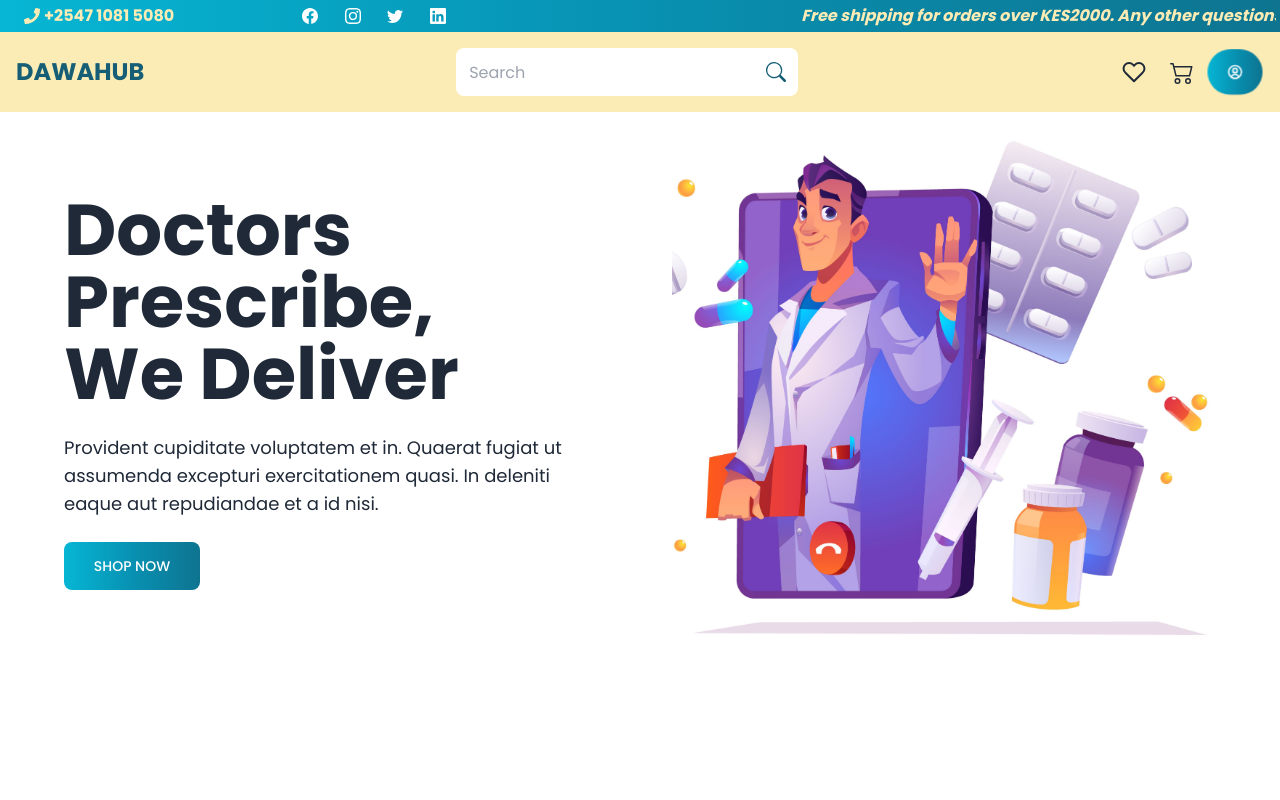
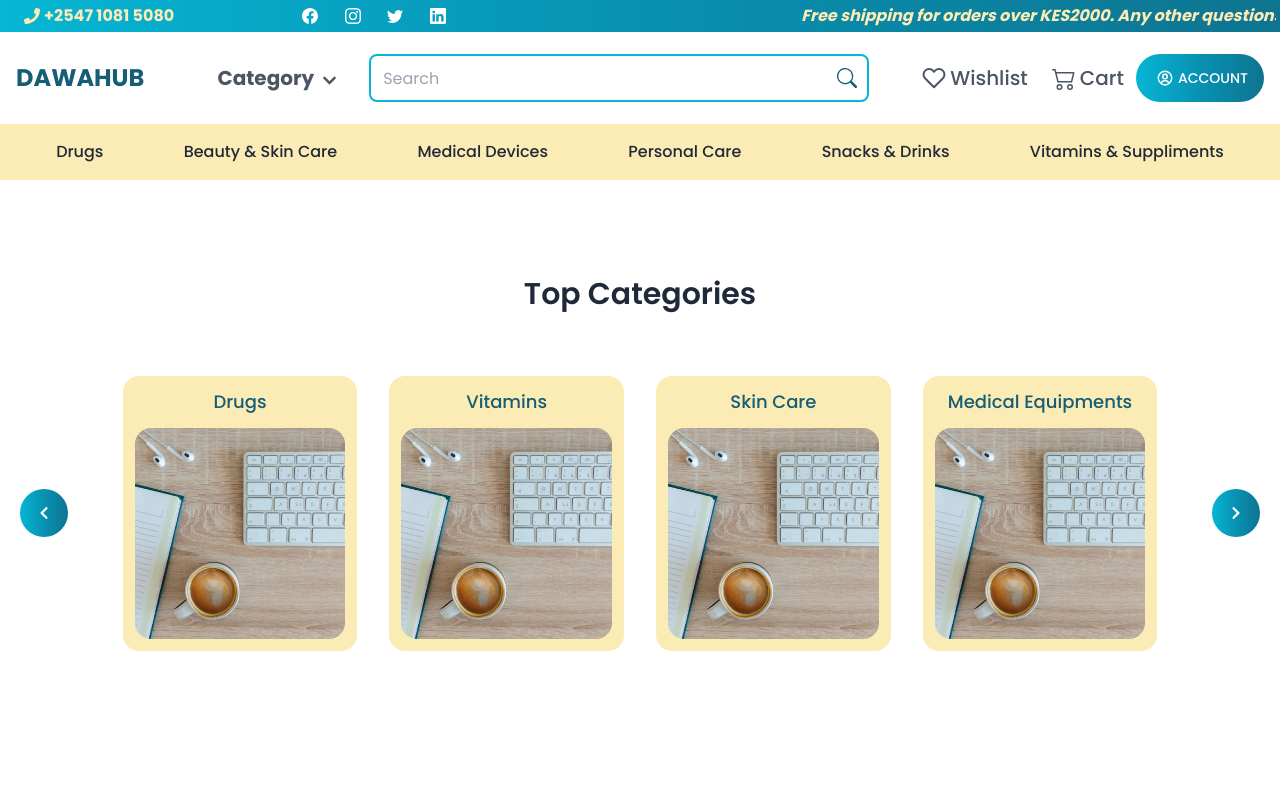
Before and after one commit to Vabrise-Technologies-Ltd/dawahub, a React (Vite) app: page / in a window 1280 px wide. Shown: the top 800 px of the page. Built offline with nearby package versions, Linux system fonts and the light colour scheme.

Commit message:
fix: add dropdoen-hover effect to navbar

```diff
--- a/src/App.jsx
+++ b/src/App.jsx
@@ -1,6 +1,7 @@
 // import { useState } from 'react'
 import { BrowserRouter, Route, Routes } from 'react-router-dom'
 import './App.css'
+import BottomNav from './components/BottomNav'
 import Footer from './components/Footer'
 import Navbar from './components/Navbar'
 import TopNav from './components/TopNav'
@@ -23,6 +24,7 @@ function App() {
       <BrowserRouter>
         <TopNav />
         <Navbar />
+        <BottomNav />
         <Routes>
           <Route path='/login' element={ <Login /> } />
           <Route path='/signup' element={ <Signup /> } />
--- /dev/null
+++ b/src/components/BottomNav.jsx
@@ -0,0 +1,32 @@
+import { Link } from "react-router-dom";
+
+const BottomNav = () => {
+    return (
+        <>
+            <div className="bg-[#FBEBB5] p-4">
+                <div className="md:flex justify-around items-center font-medium text-gray-800">
+                    <Link className="" to='/drugs'>
+                        Drugs
+                    </Link>
+                    <Link className="" to='/beautyskincare'>
+                        Beauty & Skin Care
+                    </Link>
+                    <Link className="" to='/medicaldevices'>
+                        Medical Devices
+                    </Link>
+                    <Link className="" to='/beautyskincare'>
+                        Personal Care
+                    </Link>
+                    <Link className="" to='/beautyskincare'>
+                        Snacks & Drinks
+                    </Link>
+                    <Link className="" to='/beautyskincare'>
+                        Vitamins & Suppliments
+                    </Link>
+                </div>
+            </div>
+        </>
+     );
+}
+
+export default BottomNav;
--- a/src/components/Navbar.jsx
+++ b/src/components/Navbar.jsx
@@ -1,18 +1,23 @@
 import { Link } from "react-router-dom";
-import { BiSearch, BiUserCircle } from "react-icons/bi"
+import { BiUserCircle } from "react-icons/bi"
 import { FiHeart } from "react-icons/fi"
 import { BsCart2, BsSearch } from "react-icons/bs"
-import { FaBars, FaChevronDown, FaTimes } from "react-icons/fa"
+import { FaBars, FaTimes, FaChevronDown } from "react-icons/fa"
 import { useState } from "react";
 import data from "../data/menu.json"
-
 
 const Navbar = () => {
     const [open, setOpen] = useState(false);
 
+    const handleSearch = (e) => {
+        e.preventDefault()
+
+        console.log("searching...")
+    }
+
     return (
         <>
-            <nav className="bg-[#FBEBB5] p-4 top-0 left-0 static z-[100] shadow-xl">
+            <nav className="px-4 top-0 left-0 static z-[100] shadow-xl">
                 <div className="md:flex justify-between items-center">
                     <div className="flex justify-between items-center">
                         <Link
@@ -28,41 +33,49 @@ const Navbar = () => {
 
                     <div className="md:flex hidden text-gray-700'">
                         <ul className="flex items-center font-medium">
-                            {/* <div className="dropdown dropdown-end">
-                                <label tabIndex={0} className="rounded-btn flex items-center">
-                                     Category <FaChevronDown className="mx-1"/>
-                                </label>
-                                <ul tabIndex={0} className="menu dropdown-content p-2 shadow bg-base-100 rounded-box w-40 mt-2">
+                            <p className="p-8 group font-bold text-gray-600 hover:text-cyan-800 cursor-pointer ">
+                                <div className="flex gap-2 text-xl items-center">
+                                    <p>Category </p>
+                                    <FaChevronDown className="font-bold mt-1 " size={15} />
+                                </div>
+                                <div className="hidden font-medium z-10 group-hover:block text-white absolute bg-cyan-700 rounded-xl border-none mt-2 py-2 w-[250px] h-[180px] ">
                                     {data.mainNav.map((nav) => (
                                         <li
-                                            key={nav.id}>
+                                            key={nav.id}
+                                            className="px-4 "
+                                            >
                                             <Link to={nav.route}>
                                                 {nav.name}
+                                                <hr className="my-2" />
                                             </Link>
                                         </li>
                                     ))}
-                                </ul>
-                            </div> */}
-                            <div className="relative flex items-center">
-                                <input type="text" placeholder="Search" className="input px-3" />
-                                <button className="p-3 border-none absolute top-0 right-0 bottom-0">
+                                </div>
+                            </p>
+
+                            <form onSubmit={handleSearch} className="relative flex items-center">
+                                <input type="text" placeholder="Search" className="input px-3 border-2 border-cyan-500 lg:w-[500px] w-full" />
+                                <button onClick={handleSearch} className="absolute inset-y-0 right-0 flex items-center pr-3 pointer-events-none">
                                     <BsSearch className="text-cyan-800 text-xl" />
                                 </button>
-                            </div>
+                            </form>
                         </ul>
                     </div>
 
-                    <div className="md:flex hidden text-gray-700'">
-                        <ul className="flex items-center md:text-2xl text-lg">
-                            <Link className="md:mx-3 mx-1" to='/'>
+                    <div className="md:flex hidden'">
+                        <ul className="flex items-center md:text-2xl text-lg text-gray-600">
+                            <Link className="md:mx-3 mx-1 flex items-center" to='/'>
                                 <FiHeart />
+                                <span className="md:text-xl ml-1 font-medium">Wishlist</span>
                             </Link>
-                            <Link className="md:mx-3 mx-1" to='/cart'>
+                            <Link className="md:mx-3 mx-1 flex items-center" to='/cart'>
                                 <BsCart2 />
+                                <span className="md:text-xl ml-1 font-medium">Cart</span>
                             </Link>
                             <div className="dropdown dropdown-end">
                                 <label tabIndex={0} className="btn rounded-full">
                                     <BiUserCircle className="text-lg mx-1 " />
+                                    Account
                                 </label>
                                 <ul tabIndex={0} className="menu dropdown-content p-2 shadow bg-base-100 rounded-box w-52 mt-4">
                                     <Link className="p-1 m-1 text-base text-cyan-700" to='/login'>
@@ -103,13 +116,13 @@ const Navbar = () => {
                     </ul>
 
                     <ul className="flex flex-col items-center font-medium space-y-8 md:text-2xl text-lg">
-                        <Link className="md:mx-3 mx-1" to='/'>
+                        <Link className="flex items-center space-x-2 md:mx-3 mx-1" to='/'>
                             <FiHeart />
-                            Wishlist
+                            <p>Wishlist</p>
                         </Link>
-                        <Link className="md:mx-3 mx-1" to='/cart'>
+                        <Link className="flex items-center space-x-2 md:mx-3 mx-1" to='/cart'>
                             <BsCart2 />
-                            Cart
+                            <p>Cart</p>
                         </Link>
                         <div className="dropdown dropdown-end">
                             <label tabIndex={0} className="btn rounded-full">
--- a/src/components/TopNav.jsx
+++ b/src/components/TopNav.jsx
@@ -4,13 +4,13 @@ import { FaPhone } from "react-icons/fa";
 const TopNav = () => {
     return (
         <>
-            <div className="flex justify-between bg-gradient-to-r from-cyan-500 to-cyan-700 via-cyan-600 p-1">
-                <div className="grid grid-cols-2 md:gap-32 justify-between items-center px-4">
+            <div className="md:flex justify-between bg-gradient-to-r from-cyan-500 to-cyan-700 via-cyan-600 p-1">
+                <div className="grid grid-cols-2 lg:gap-32  gap-8 justify-between items-center md:px-4">
                     <div className="flex items-center font-bold text-[#FBEBB5]">
                         <FaPhone className="mx-1" />
                         <p>+2547 1081 5080</p>
                     </div>
-                    <div className="grid grid-cols-4 gap-4 text-white">
+                    <div className="grid grid-cols-4 md:gap-4 text-white">
                         <BsFacebook />
                         <BsInstagram />
                         <BsTwitter />
@@ -18,8 +18,8 @@ const TopNav = () => {
                     </div>
                 </div>
                 <div id="scroll-container" className="">
-                    <div id="scroll-text" className="flex font-bold gap-2 text-[#FBEBB5] italic">
-                        Free shipping for orders over KES2000. Any other questions? Contact us at
+                    <div id="scroll-text" className="md:flex font-bold gap-2 text-[#FBEBB5] italic">
+                        <p>Free shipping for orders over KES2000. Any other questions? Contact us at</p>
                         <a href="oraimo.co" className="text-white hover:underline">info@dawahub.com</a>
                     </div>
                 </div>
--- a/src/data/menu.json
+++ b/src/data/menu.json
@@ -11,12 +11,12 @@
             "route": "/shop"
         },
         {
-            "id": 2,
+            "id": 3,
             "name": "Skin Care",
             "route": "/shop"
         },
         {
-            "id": 2,
+            "id": 4,
             "name": "Medical Equipments",
             "route": "/shop"
         }
--- a/src/pages/Home.jsx
+++ b/src/pages/Home.jsx
@@ -6,8 +6,8 @@ import Newsletter from "../components/Home/Newsletter";
 const Home = () => {
     return (
         <>
+            <Category />
             <HomeHeroSection />
-            <Category />
             <BlogList />
             <Newsletter />
         </>
```
